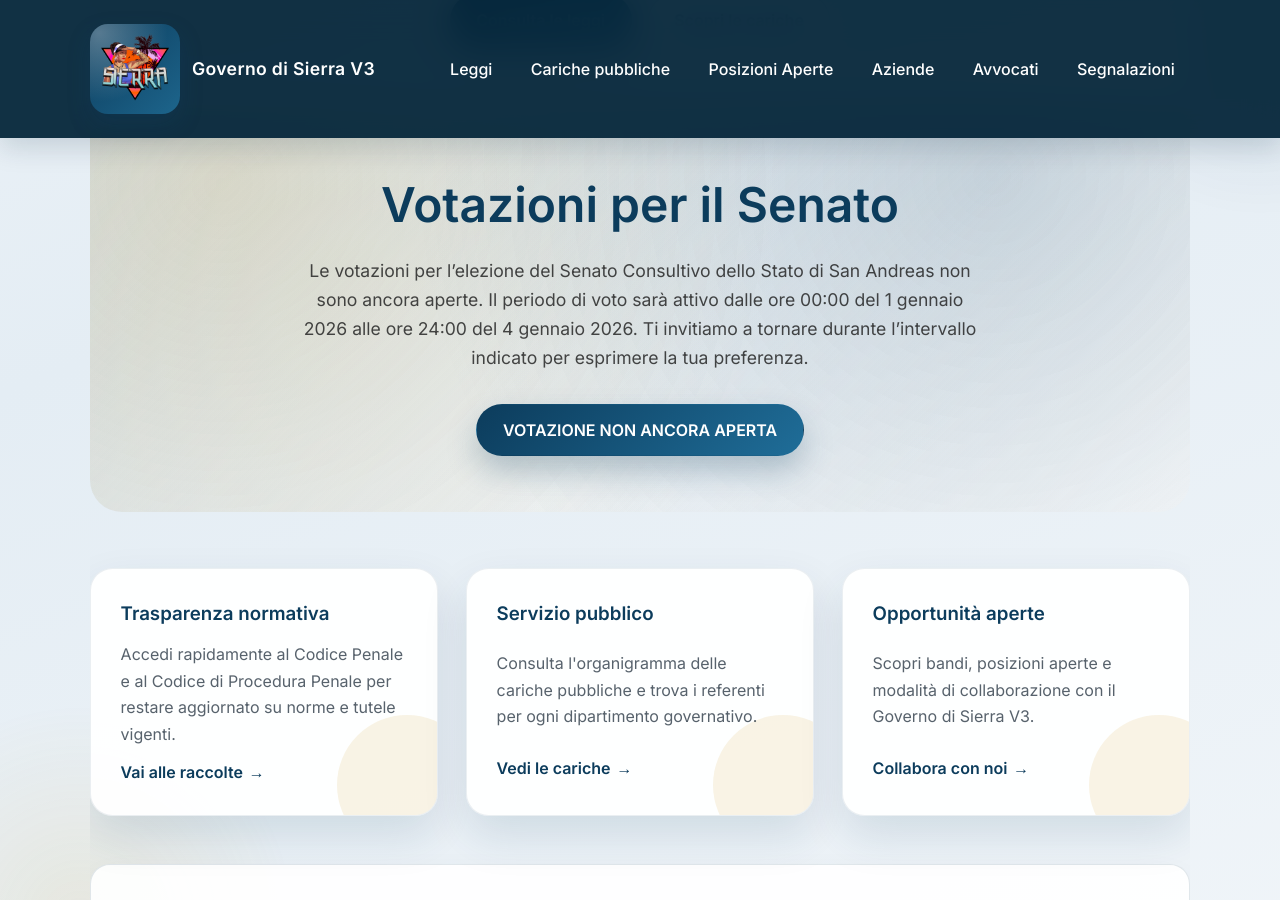
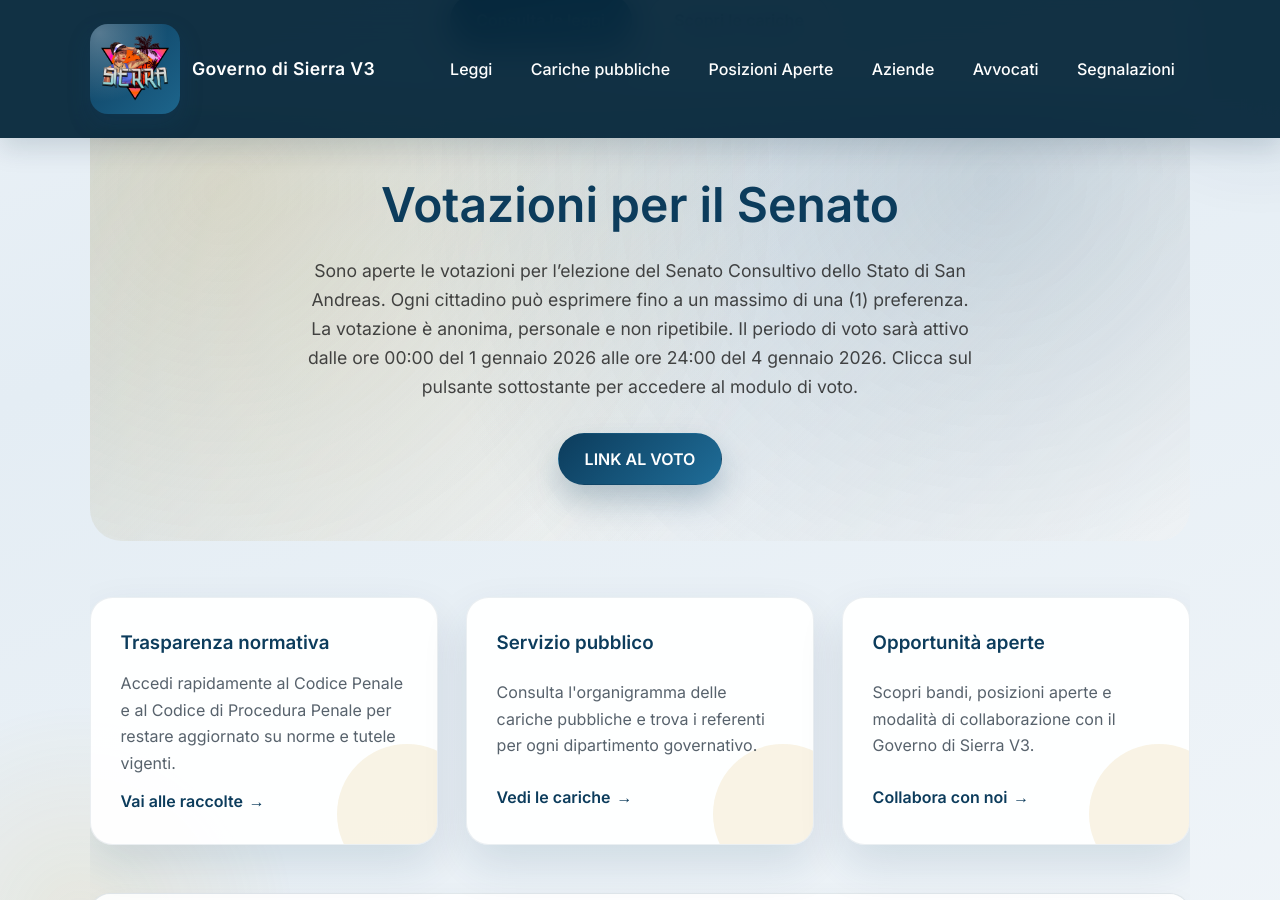
Before and after one commit to governo-sierra-v3/site, a Jekyll site: the page built from index.md, in a window 1280 px wide and 900 px high, scrolled down 802 px. Built offline with Jekyll 4.4.1, drawn with Linux system fonts in a browser that asks for light colours.

Commit message:
Update index.md

```diff
--- a/index.md
+++ b/index.md
@@ -20,15 +20,18 @@ description: Portale istituzionale per cittadini, imprese e pubblica amministraz
 <section class="hero">
   <div class="hero-inner">
     <h1 class="hero-title">Votazioni per il Senato</h1>
-    <p class="hero-lead">Le votazioni per l’elezione del Senato Consultivo dello Stato di San Andreas non sono ancora aperte.
+    <p class="hero-lead">Sono aperte le votazioni per l’elezione del Senato Consultivo dello Stato di San Andreas.
+
+        Ogni cittadino può esprimere fino a un massimo di una (1) preferenza.
+        La votazione è anonima, personale e non ripetibile.
 
         Il periodo di voto sarà attivo dalle ore 00:00 del 1 gennaio 2026
         alle ore 24:00 del 4 gennaio 2026.
 
-        Ti invitiamo a tornare durante l’intervallo indicato per esprimere la tua preferenza.
+        Clicca sul pulsante sottostante per accedere al modulo di voto.
   </p>
     <div class="hero-actions">
-      <a class="button primary" href="">VOTAZIONE NON ANCORA APERTA</a>
+      <a class="button primary" href="https://forms.gle/R5mME8Nh63QoTTJw7" target="_blank" rel="noopener">LINK AL VOTO</a>
     </div>
   </div>
 </section>
```
